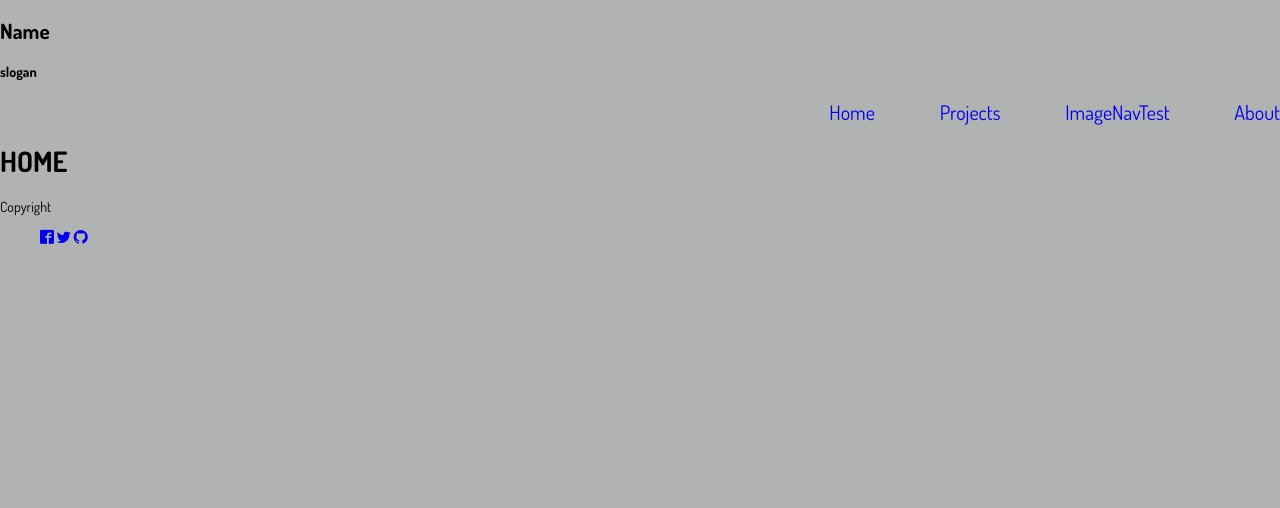
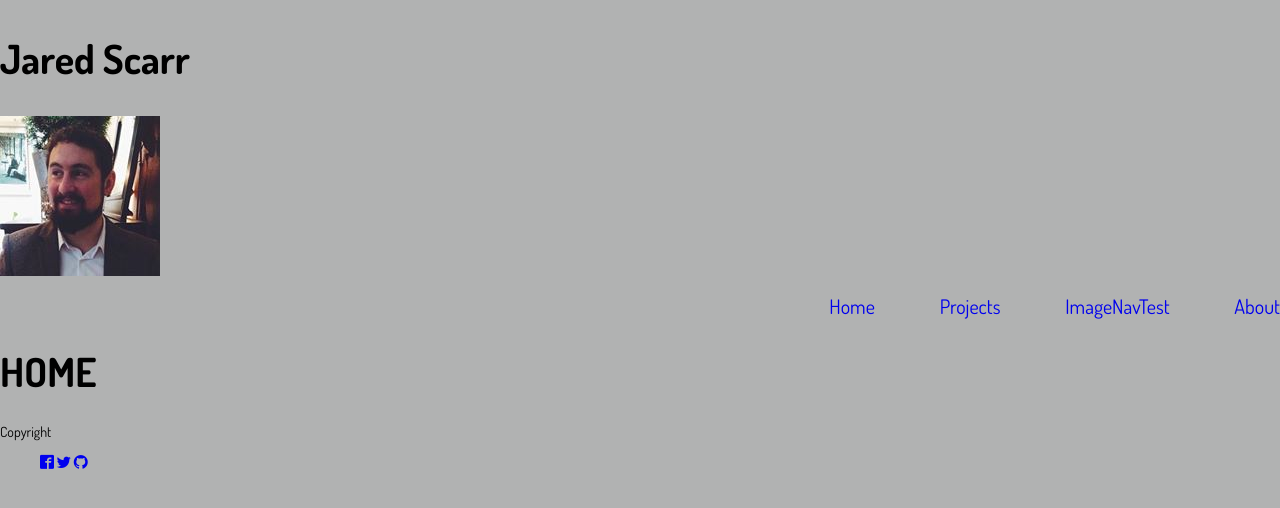
Before and after one commit to jaredscarr/jared_business_card, a plain HTML site: page index.html in a window 1280 px wide. Drawn offline with nearby package versions, Linux system fonts and the light colour scheme; files whose address does not match are found by name.

Commit message:
profile image added to header. font sizes changed. playig with alignment of stuff

```diff
--- a/css/base.css
+++ b/css/base.css
@@ -27,16 +27,16 @@ body {
 }
 
 img {
-  max-width: 100%;
+  max-width: 100%
 }
 
 li {
   list-style: none;
 }
 
-h1 h2 h3 {
+h1, h2, h3 {
   font-weight: 700;
-  font-size: 2.4rem; /* =24px */
+  font-size: 4rem; /* =24px */
 }
 
 a {
--- a/css/layout.css
+++ b/css/layout.css
@@ -1,6 +1,6 @@
 /*put the nav bar in line to test responsiveness. Move Later.*/
 .display-inline, footer li {
-  display: inline;
+  display: inline-block;
 }
 
 .align-right {
--- a/index.html
+++ b/index.html
@@ -13,8 +13,8 @@
   </head>
   <body>
     <header>
-      <h2>Name</h2>
-      <h4>slogan</h4>
+      <h2>Jared Scarr</h2>
+      <img src="img/profilepic2.jpg" alt="profile pic" />
       <nav class="main-nav align-right">
         <a href="#" id="drop-down" class="icon-menu align-right"></a>
           <ul class="align-right">
--- a/js/projectView.js
+++ b/js/projectView.js
@@ -82,12 +82,10 @@
     var arrayOfImages = Project.portfolioItems.map(function(obj) {
       return obj.image;
     });
-    console.log(arrayOfImages);
 
     var stringifiedLinks = arrayOfImages.reduce(function(prev, current) {
       return prev + '<li>' + current + '</i>';
     }, '');
-    console.log('<ul>' + stringifiedLinks + '</ul>');
     $('#image-nav').append('<ul>' + stringifiedLinks + '</ul>');
   };
 
```
